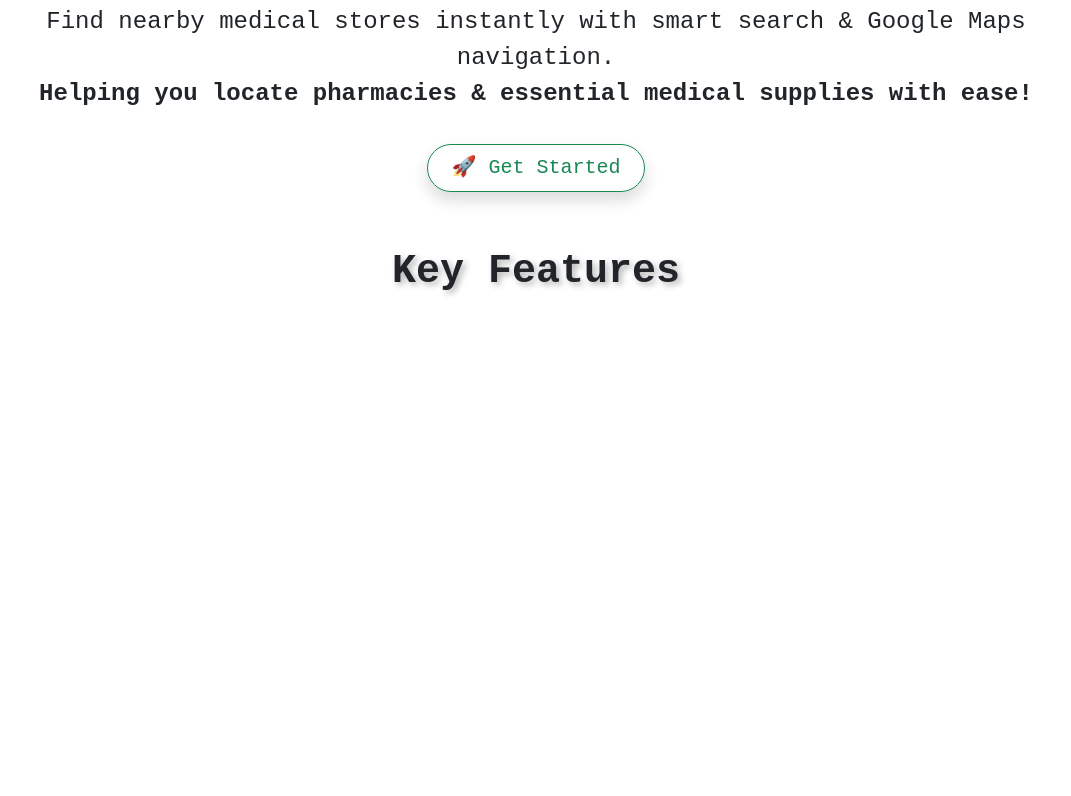
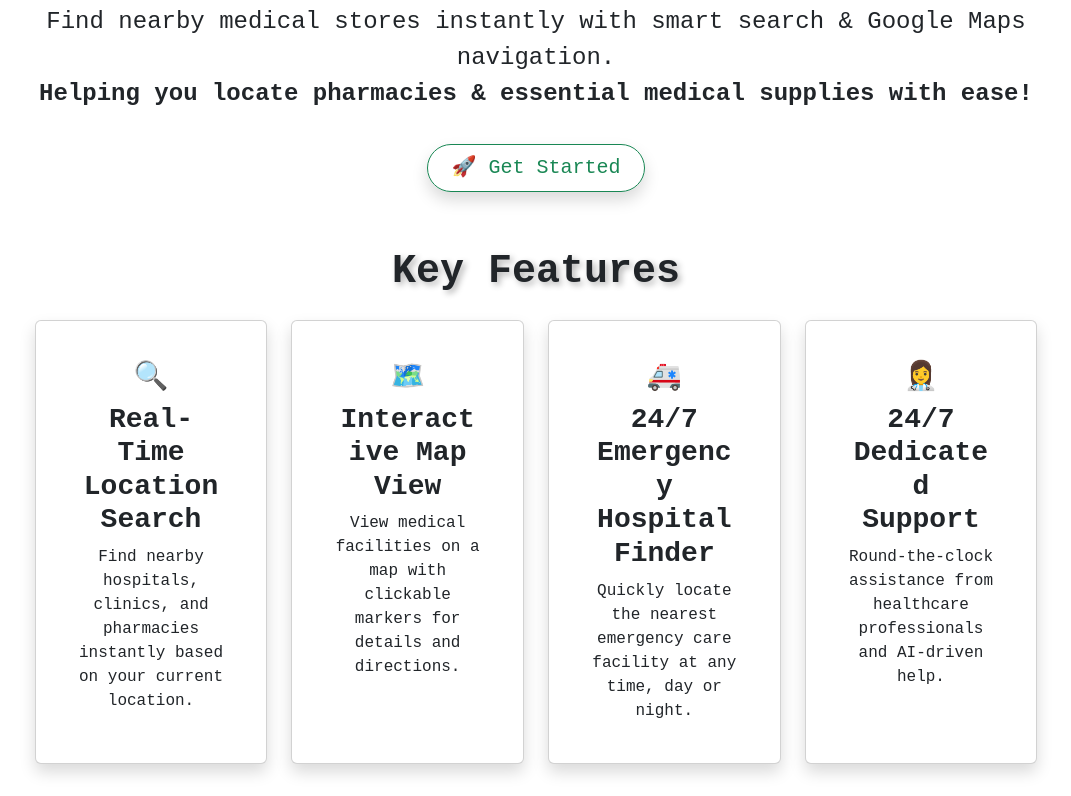
Before and after one commit to ruturajjadhav07/Med-Connect, a React (Vite) app: page / in a window 1280 px wide. Shown: the part 287-1083 px from the top of the page, without its empty margins (104-1175 px from the left). Before the commit the page ends 800 px from the top, so only its background shows below. Built offline with nearby package versions, Linux system fonts and the light colour scheme.

Commit message:
added features and icons

```diff
--- a/src/Components/Features.jsx
+++ b/src/Components/Features.jsx
@@ -1,22 +1,71 @@
 import React from "react";
 import "bootstrap/dist/css/bootstrap.min.css";
+
 const Features = () => {
   return (
-    <div className="container col-md-10 p-4 ">
-      <div>
+    <div className="container p-4">
       <h1
-          className="text-center bold m-4"
+        className="text-center fw-bold m-4"
         style={{
           fontSize: "2.5rem",
-            fontWeight: "bold",
           textShadow: "3px 3px 6px rgba(0,0,0,0.3)",
         }}
       >
         Key Features
       </h1>
+      <div className="row g-4">
+        <div className="col-sm-12 col-md-3 ">
+          <div className="card shadow p-4 h-100">
+            <div className="card-body text-center">
+              <h3>🔍</h3>
+              <h3 className="card-title fw-bolder">
+                Real-Time Location Search
+              </h3>
+              <p className="card-text">
+                Find nearby hospitals, clinics, and pharmacies instantly based
+                on your current location.
+              </p>
             </div>
-      <div className="row">
-
+          </div>
+        </div>
+        <div className="col-sm-12 col-md-3 ">
+          <div className="card shadow p-4 h-100">
+            <div className="card-body text-center">
+              <h3>🗺️</h3>
+              <h3 className="card-title fw-bolder">Interactive Map View</h3>
+              <p className="card-text">
+                View medical facilities on a map with clickable markers for
+                details and directions.
+              </p>
+            </div>
+          </div>
+        </div>
+        <div className="col-sm-12 col-md-3">
+          <div className="card shadow p-4 h-100">
+            <div className="card-body text-center">
+              <h3>🚑</h3>
+              <h3 className="card-title fw-bolder">
+                24/7 Emergency Hospital Finder
+              </h3>
+              <p className="card-text">
+                Quickly locate the nearest emergency care facility at any time,
+                day or night.
+              </p>
+            </div>
+          </div>
+        </div>
+        <div className="col-sm-12 col-md-3">
+          <div className="card shadow p-4 h-100">
+            <div className="card-body text-center">
+              <h3>👩‍⚕️</h3>
+              <h3 className="card-title fw-bolder">24/7 Dedicated Support</h3>
+              <p className="card-text">
+                Round-the-clock assistance from healthcare professionals and
+                AI-driven help.
+              </p>
+            </div>
+          </div>
+        </div>
       </div>
     </div>
   );
--- a/src/Components/Main.jsx
+++ b/src/Components/Main.jsx
@@ -2,7 +2,6 @@ import React from "react";
 import "bootstrap/dist/css/bootstrap.min.css";
 import { useNavigate } from "react-router-dom";
 import Features from "./Features"
-import Footer from "./Footer";
 
 const Main = () => {
   let navigate = useNavigate();
@@ -55,9 +54,6 @@ const Main = () => {
         </button>
       </div>
       <Features/>
-
-      {/* Footer */}
-      {/* <Footer /> */}
     </div>
   );
 };
--- a/src/Components/Navbar.jsx
+++ b/src/Components/Navbar.jsx
@@ -1,5 +1,6 @@
 import React from "react";
 import "bootstrap/dist/css/bootstrap.min.css";
+// import "bootstrap/dist/js/bootstrap.bundle.min";
 import logo from "/src/assets/logo.jpg";
 import Main from "./Main";
 const Navbar = () => {
```
Lines whose indentation alone changed are shown as unchanged.
